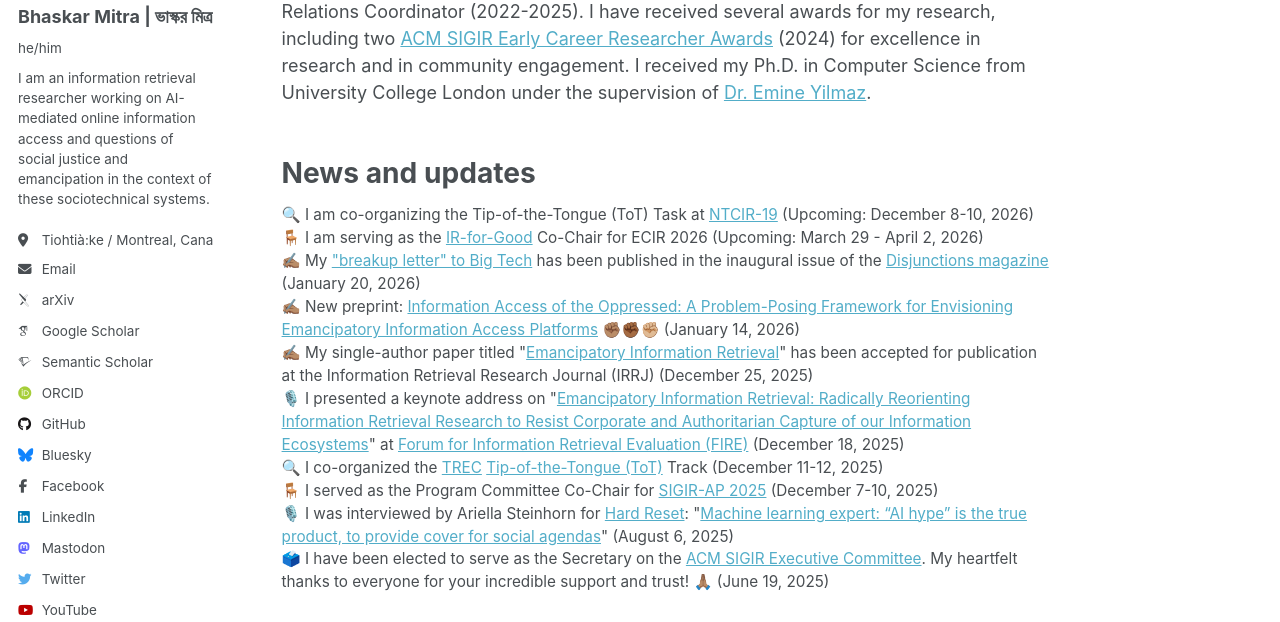
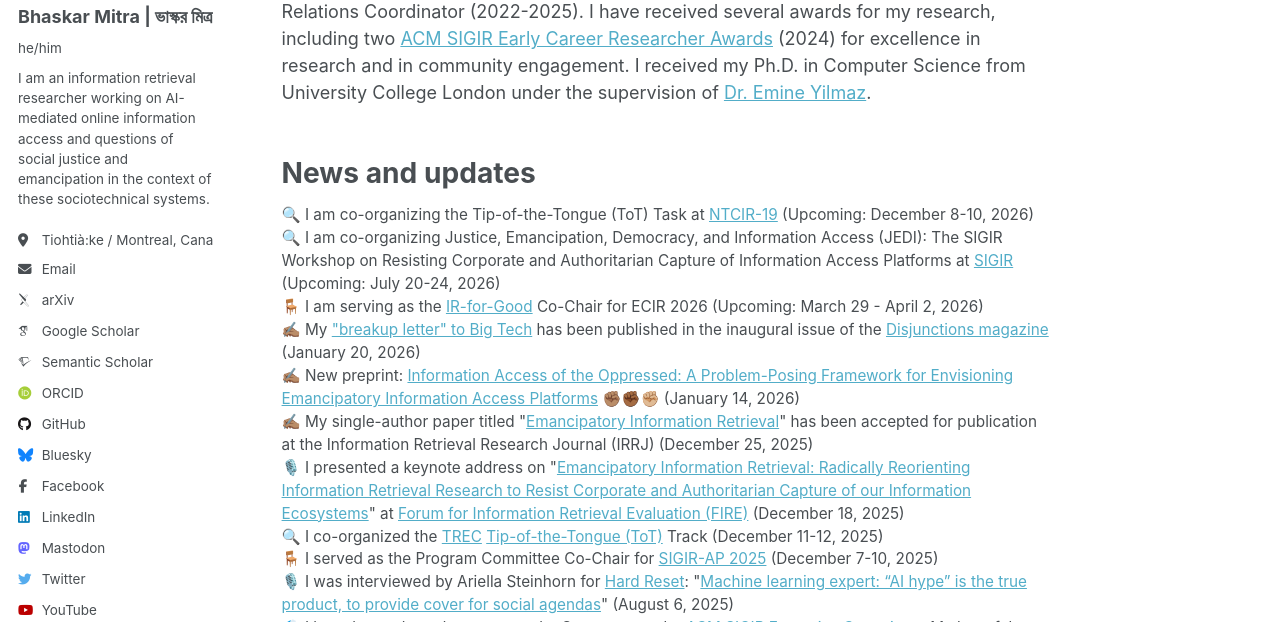
Before and after one commit to bhaskar-mitra/bhaskar-mitra.github.io, a Jekyll site: the page built from _pages/about.md, in a window 1280 px wide and 900 px high, cut to the strip 278-900 px from the top of the window. Built offline with Jekyll 4.4.1, drawn with Linux system fonts in a browser that asks for light colours; some web fonts are replaced.

Commit message:
Update about.md

```diff
--- a/_pages/about.md
+++ b/_pages/about.md
@@ -19,6 +19,8 @@ News and updates
 ======
 <div style="font-size:0.85em">
 🔍 I am co-organizing the Tip-of-the-Tongue (ToT) Task at <a href="https://research.nii.ac.jp/ntcir/ntcir-19/">NTCIR-19</a> (Upcoming: December 8-10, 2026)
+<br/>
+🔍 I am co-organizing Justice, Emancipation, Democracy, and Information Access (JEDI): The SIGIR Workshop on Resisting Corporate and Authoritarian Capture of Information Access Platforms at <a href="https://sigir2026.org/">SIGIR</a> (Upcoming: July 20-24, 2026)
 <br/>
 🪑 I am serving as the <a href="https://ecir2026.eu/calls/call-for-ir-for-good-papers">IR-for-Good</a> Co-Chair for ECIR 2026 (Upcoming: March 29 - April 2, 2026)
 <br/>
```
